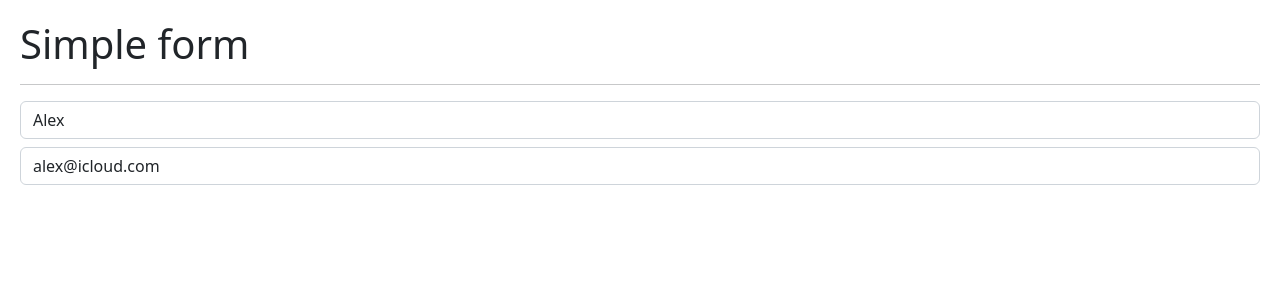
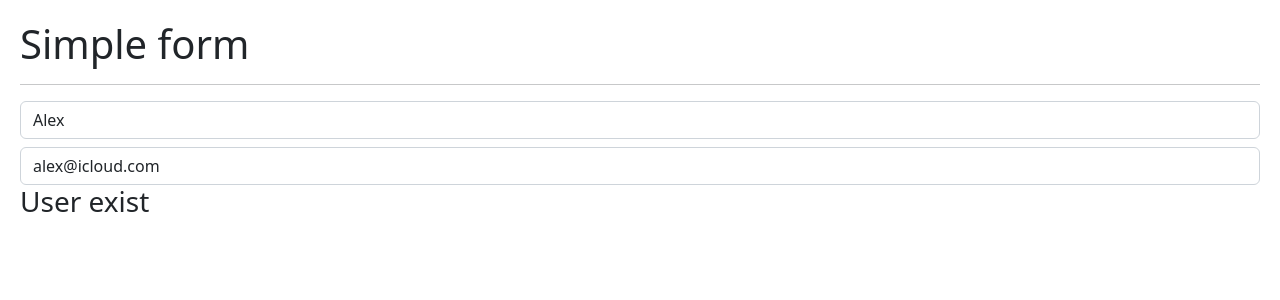
Before and after one commit to alexelizaga/05-react-hooks-vite, a React (Vite) app: page / in a window 1280 px wide. Shown: the top 300 px of the page. Built offline with nearby package versions, Linux system fonts and the light colour scheme.

Commit message:
120. useEffect - unmount cleanup

```diff
--- /dev/null
+++ b/src/02-useEffect/Message.tsx
@@ -0,0 +1,18 @@
+import { useEffect } from 'react';
+
+export const Message = () => {
+
+    useEffect( () => {
+        console.log('Message Mounted');
+
+        return () => {
+            console.log('Message UnMounted');
+        }
+    }, []);
+
+    return (
+        <>
+            <h3>User exist</h3>
+        </>
+    )
+}
--- a/src/02-useEffect/SimpleForm.tsx
+++ b/src/02-useEffect/SimpleForm.tsx
@@ -1,4 +1,5 @@
 import { useEffect, useState } from 'react';
+import { Message } from './Message';
 
 export const SimpleForm = () => {
 
@@ -18,15 +19,15 @@ export const SimpleForm = () => {
     };
 
     useEffect( () => {
-        console.log('useEffect called')
+        // console.log('useEffect called')
     }, [ ]);
 
     useEffect( () => {
-        console.log('formState changed')
+        // console.log('formState changed')
     }, [ formState ]);
 
     useEffect( () => {
-        console.log('email called')
+        // console.log('email called')
     }, [ email ]);
 
     return (
@@ -51,6 +52,10 @@ export const SimpleForm = () => {
                 value={email}
                 onChange={onInputChange}
             />
+
+            {
+                username === 'Alex' && <Message />
+            }
         </>
     );
 
```
Also changed, not shown: 1 other file (tests, documents, lock files or other folders).
